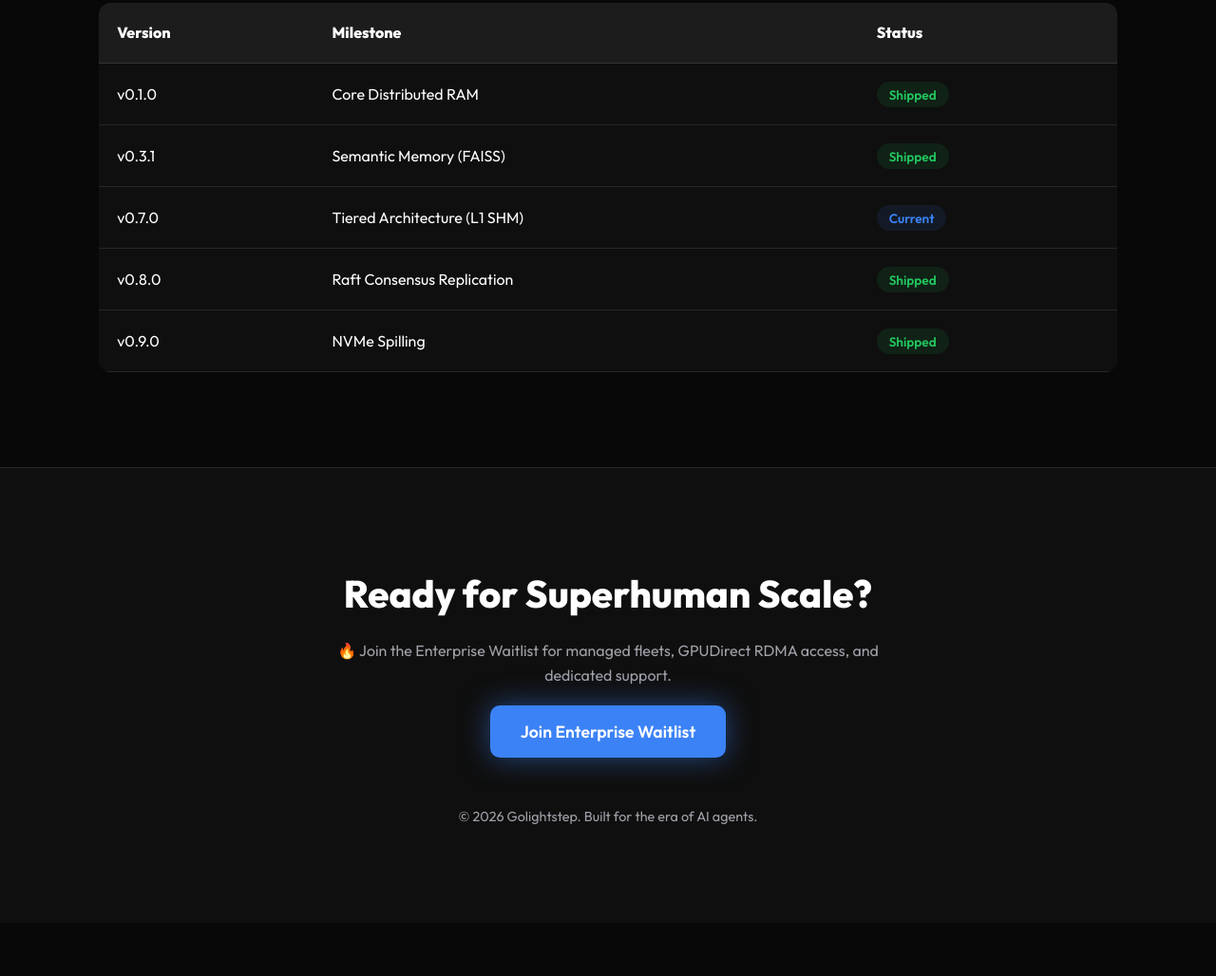
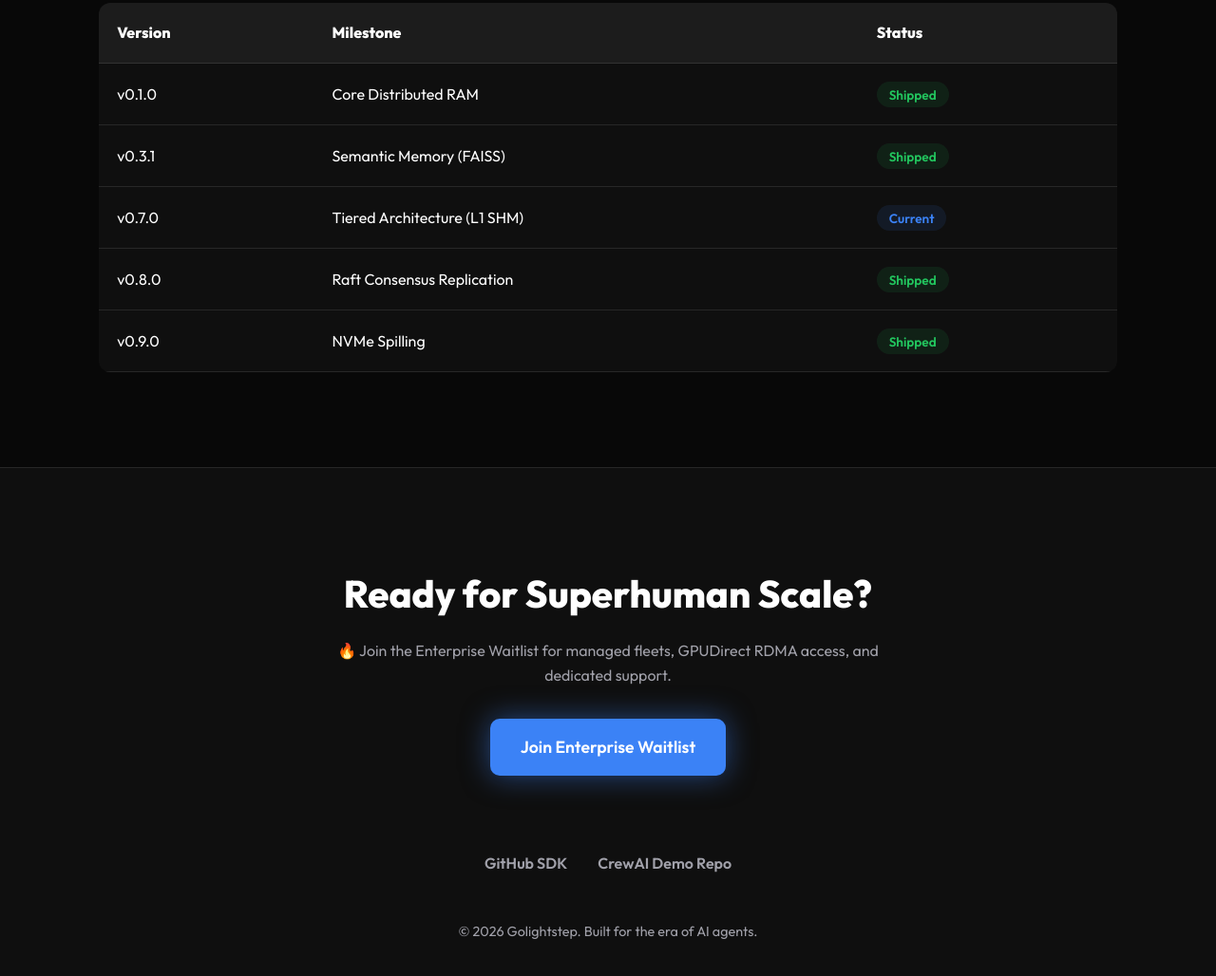
Before and after one commit to golightstep/golightstep.github.io, a website built with Vite: page index.html in a window 1280 px wide. Shown: the part 3028-4056 px from the top of the page at 95% size. Before the commit the page ends 4000 px from the top, so only its background shows below. Built offline with nearby package versions, Linux system fonts and the light colour scheme; files whose address does not match are found by name.

Commit message:
Update CrewAI blurb and add footer links

```diff
--- a/index.html
+++ b/index.html
@@ -113,7 +113,7 @@
             allowfullscreen></iframe>
         </div>
         <h3>Superbrain + Crew AI</h3>
-        <p>Agents sharing memory through the distributed fabric for better collaboration.</p>
+        <p>Agents from different crews now share state at microsecond speed with real-time memory particles.</p>
       </div>
       <div class="card">
         <div
@@ -175,8 +175,21 @@
     <p
       style="color: var(--text-secondary); margin-bottom: 2rem; max-width: 600px; margin-left: auto; margin-right: auto;">
       🔥 Join the Enterprise Waitlist for managed fleets, GPUDirect RDMA access, and dedicated support.</p>
-    <a href="https://binary.so/bC7zobC" class="primary-btn">Join Enterprise Waitlist</a>
-    <div style="margin-top: 4rem; color: var(--text-secondary); font-size: 0.9rem;">
+    <a href="https://binary.so/bC7zobC" class="primary-btn" style="margin-bottom: 2rem; display: inline-block;">Join
+      Enterprise Waitlist</a>
+
+    <div style="display: flex; justify-content: center; gap: 2rem; margin-top: 3rem;">
+      <a href="https://github.com/golightstep/superbrainSdk"
+        style="color: var(--text-secondary); text-decoration: none; font-weight: 600; transition: color 0.3s;"
+        onmouseover="this.style.color='var(--accent-color)'"
+        onmouseout="this.style.color='var(--text-secondary)'">GitHub SDK</a>
+      <a href="https://github.com/golightstep/superbrainSdk/blob/main/python/examples/crewai_shared_memory/README.md"
+        style="color: var(--text-secondary); text-decoration: none; font-weight: 600; transition: color 0.3s;"
+        onmouseover="this.style.color='var(--accent-color)'"
+        onmouseout="this.style.color='var(--text-secondary)'">CrewAI Demo Repo</a>
+    </div>
+
+    <div style="margin-top: 3rem; color: var(--text-secondary); font-size: 0.9rem;">
       <p>© 2026 Golightstep. Built for the era of AI agents.</p>
     </div>
   </footer>
```
